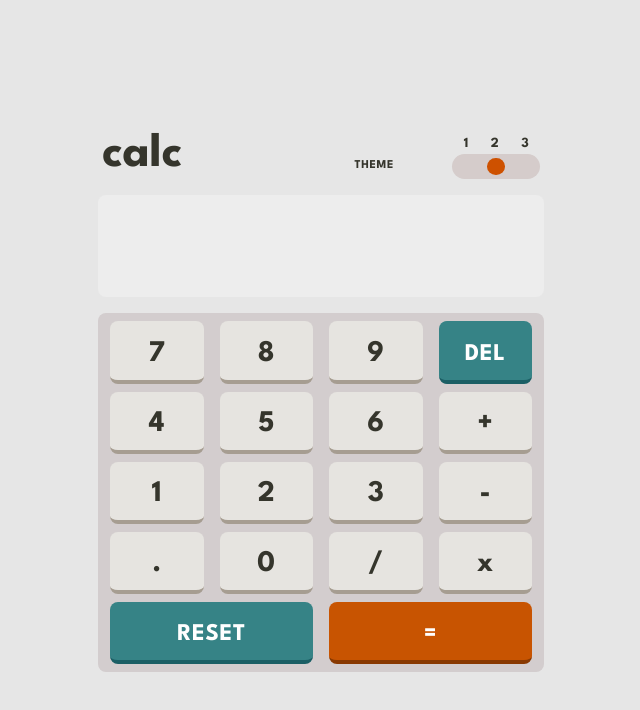
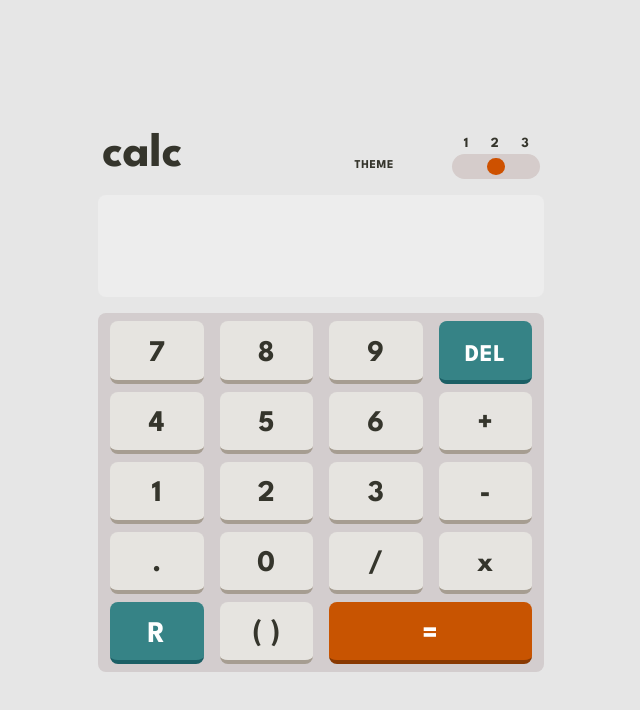
Before and after one commit to MustakAbsarKhan/Calculator-App, a website: page index.html in a window 1280 px wide. Shown: the whole page, without its empty margins (319-959 px from the left). Drawn offline with nearby package versions, Linux system fonts and the light colour scheme.

Commit message:
() added for ensuring implication of BODMAS

```diff
--- a/index.html
+++ b/index.html
@@ -51,7 +51,7 @@
             <input class="button theme2-btn dark:theme3-btn" type="button" value="7" onclick="input('7')" id="dot-btn">
             <input class="button theme2-btn dark:theme3-btn" type="button" value="8" onclick="input('8')">
             <input class="button theme2-btn dark:theme3-btn" type="button" value="9" onclick="input('9')">
-            <input class="big-button theme2-big-button dark:theme3-big-button" type="button" value="DEL" onclick="del()">
+            <input class="umd:pt-1.5 umd1:pt-2 sxl:pt-2.5 text-2xl big-button theme2-big-button dark:theme3-big-button" type="button" value="DEL" onclick="del()">
 
             <input class="button theme2-btn dark:theme3-btn" type="button" value="4" onclick="input('4')">
             <input class="button theme2-btn dark:theme3-btn" type="button" value="5" onclick="input('5')">
@@ -68,8 +68,9 @@
             <input class="button theme2-btn dark:theme3-btn" type="button" value="/" onclick="input('/')">
             <input class="button theme2-btn dark:theme3-btn" type="button" value="x" onclick="input('*')">
 
-            <input class="big-button theme2-big-button dark:theme3-big-button col-span-2" type="button" value="RESET" onclick="reset()">
-            <input class="big-button big-button-equal theme2-big-red-button  dark:theme3-big-red-button col-span-2" type="button" value="=" onclick="result()">
+            <input class="big-button theme2-big-button dark:theme3-big-button" type="button" value="R" onclick="reset()">
+            <input class="pt-[0.15rem] llg:pt-1 text-3xl button theme2-btn dark:theme3-btn" type="button" value="( )" onclick="">
+            <input class="big-button big-button-equal theme2-big-red-button dark:theme3-big-red-button col-span-2" type="button" value="=" onclick="result()">
         </keypad>
     </main>
 </body>
--- a/src/css/input.css
+++ b/src/css/input.css
@@ -109,7 +109,7 @@
     };
 
     .big-button{
-        @apply m-2 usm:m-1 umd:m-2 llg:my-1 pt-2 llg:pt-[.40rem] rounded-lg border-b-4 text-center text-2xl subpixel-antialiased tracking-wide cursor-pointer
+        @apply m-2 usm:m-1 umd:m-2 llg:my-1 pt-2 llg:pt-2 rounded-lg border-b-4 text-center text-3xl subpixel-antialiased tracking-wide cursor-pointer
     };
 
 
```
Also changed, not shown: dist/output.css.
